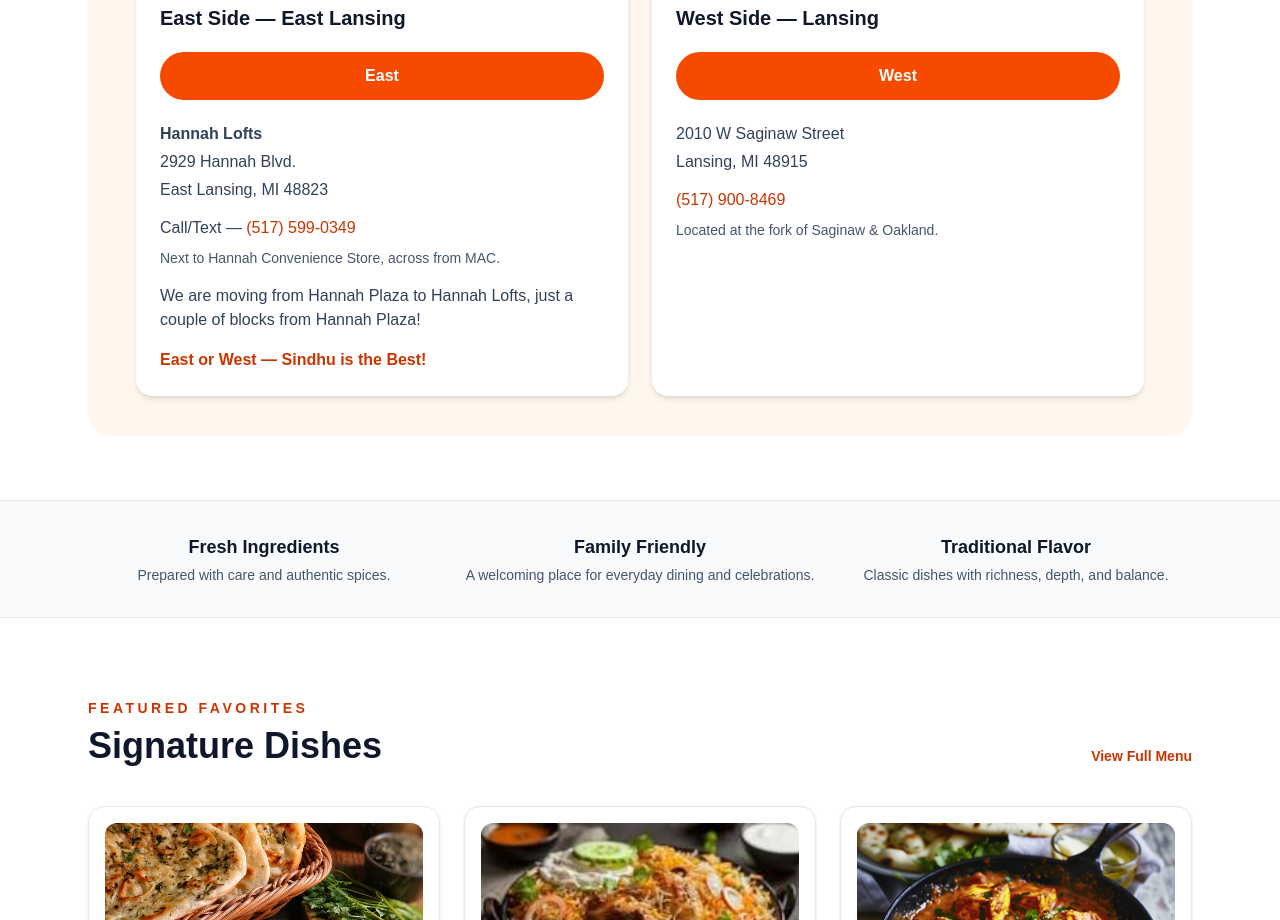
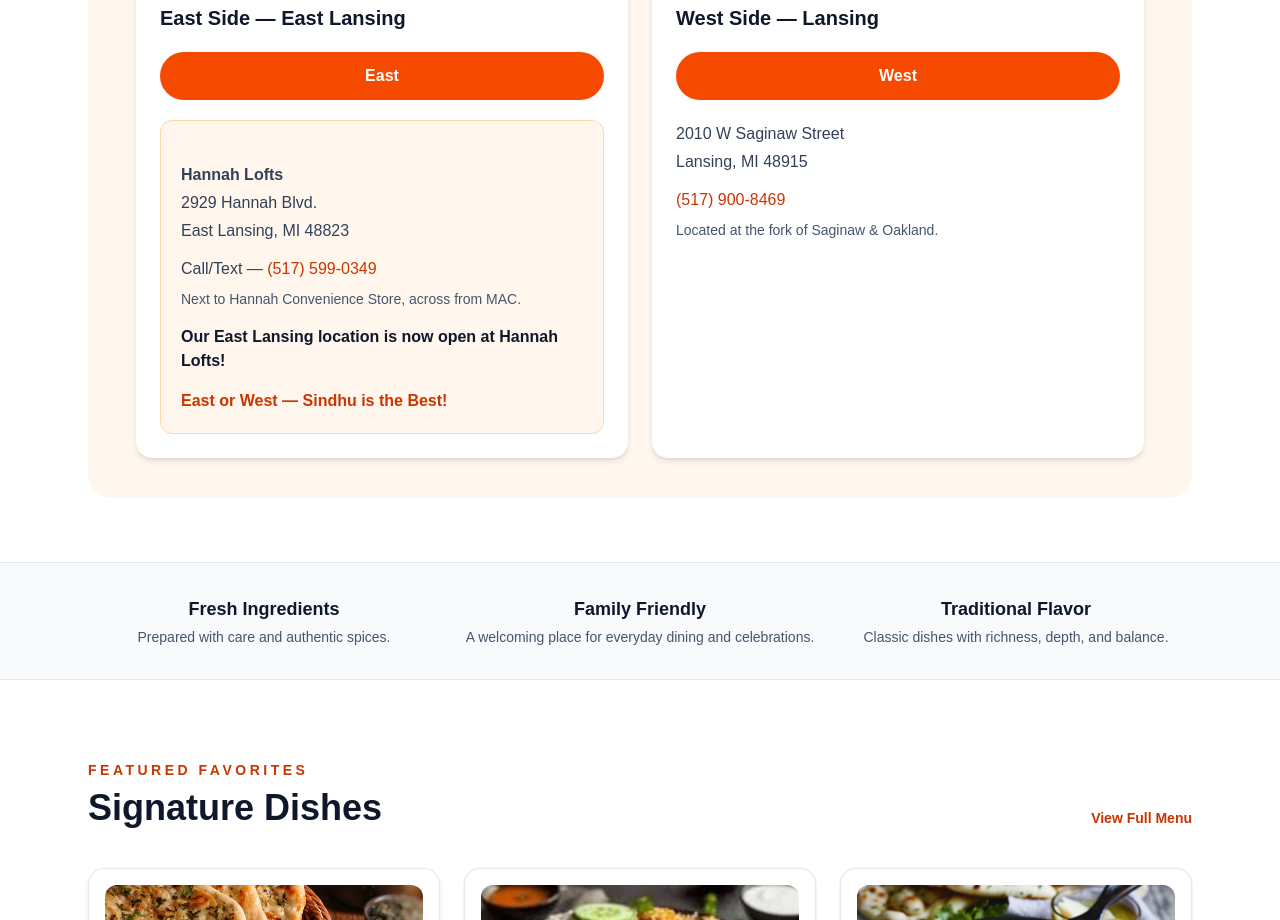
Before and after one commit to thandap/sindhu-site, a Next.js app: page / in a window 1280 px wide. Shown: the part 940-1860 px from the top of the page. Built offline with nearby package versions, Linux system fonts and the light colour scheme.

Commit message:
removed we are moving message

```diff
--- a/app/[tenant]/page.tsx
+++ b/app/[tenant]/page.tsx
@@ -86,8 +86,7 @@ export default function Home() {
               </summary>
               <div className="mt-5 rounded-xl border border-orange-200 bg-orange-50 p-5">
                 <p className="font-semibold text-slate-900">
-                  We are moving from Hannah Plaza to Hannah Lofts,
-                  just a couple of blocks from Hannah Plaza!
+                  Our East Lansing location is now open at Hannah Lofts!
                 </p>
 
                 <address className="mt-5 not-italic leading-7 text-slate-700">
--- a/app/contact/page.tsx
+++ b/app/contact/page.tsx
@@ -13,8 +13,7 @@ export default function ContactPage() {
             </h2>
 
             <p className="mt-5 font-semibold">
-              We are moving from Hannah Plaza to Hannah Lofts,
-              just a couple of blocks from Hannah Plaza!
+              Our East Lansing location is now open at Hannah Lofts!
             </p>
 
             <address className="mt-4 not-italic text-lg leading-8">
--- a/app/page.tsx
+++ b/app/page.tsx
@@ -80,6 +80,7 @@ export default function Home() {
           <div className="mt-8 grid gap-6 md:grid-cols-2">
             <div className="rounded-2xl bg-white p-6 shadow-md">
               <h3 className="text-xl font-semibold">East Side — East Lansing</h3>
+
               <a
                 href="https://sindhu-indian-east-lansing.cloveronline.com/"
                 target="_blank"
@@ -88,6 +89,8 @@ export default function Home() {
               >
                 East
               </a>
+              <div className="mt-5 rounded-xl border border-orange-200 bg-orange-50 p-5">
+
                 <address className="mt-5 not-italic leading-7 text-slate-700">
                 <span className="font-semibold">Hannah Lofts</span><br />
                 2929 Hannah Blvd.<br />
@@ -102,13 +105,14 @@ export default function Home() {
               <p className="mt-2 text-sm text-slate-600">
                 Next to Hannah Convenience Store, across from MAC.
               </p>
-              <p className="mt-4 text-slate-700">
-                We are moving from Hannah Plaza to Hannah Lofts,
-                just a couple of blocks from Hannah Plaza!
+              <p className="mt-4 font-semibold text-slate-900">
+                Our East Lansing location is now open at Hannah Lofts!
               </p>
               <p className="mt-4 font-bold text-orange-700">
                 East or West — Sindhu is the Best!
               </p>
+              </div>
+
             </div>
             <div className="rounded-2xl bg-white p-6 shadow-md">
               <h3 className="text-xl font-semibold">West Side — Lansing</h3>
```
Lines whose indentation alone changed are shown as unchanged.
